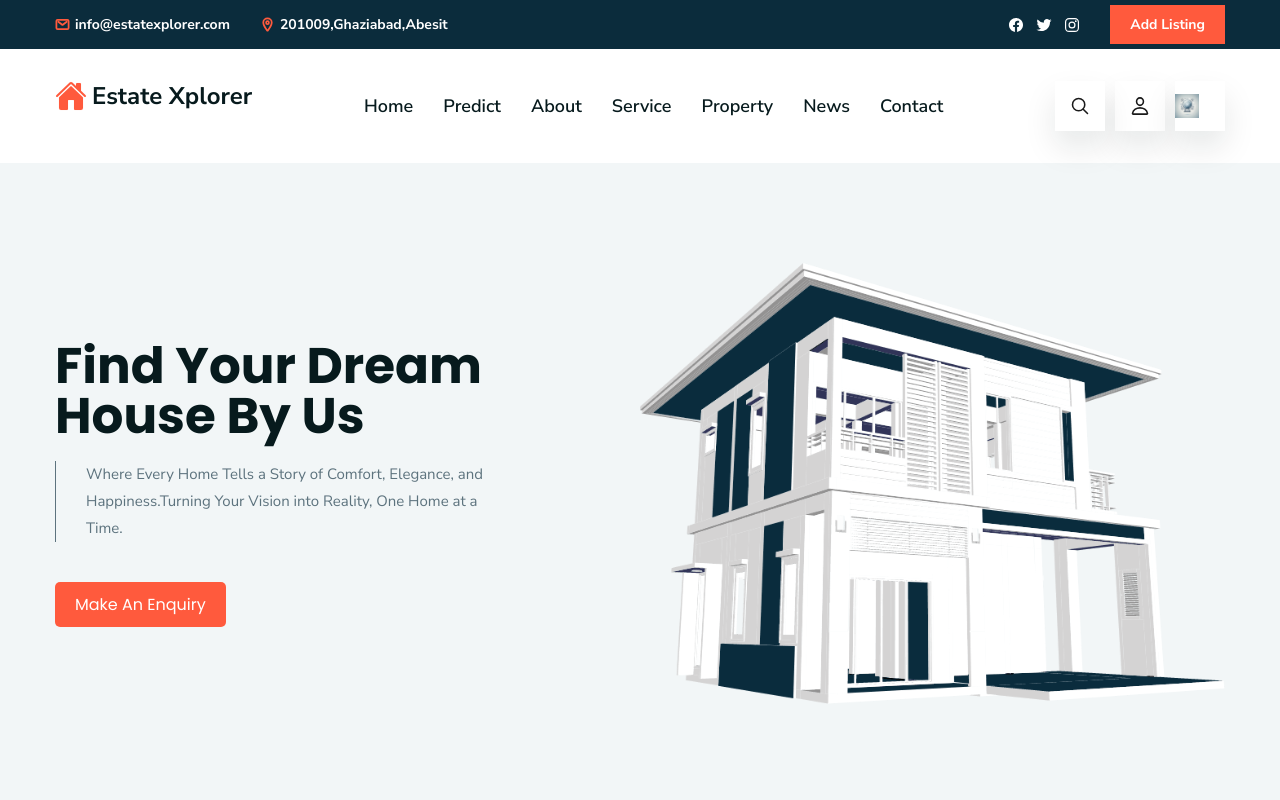
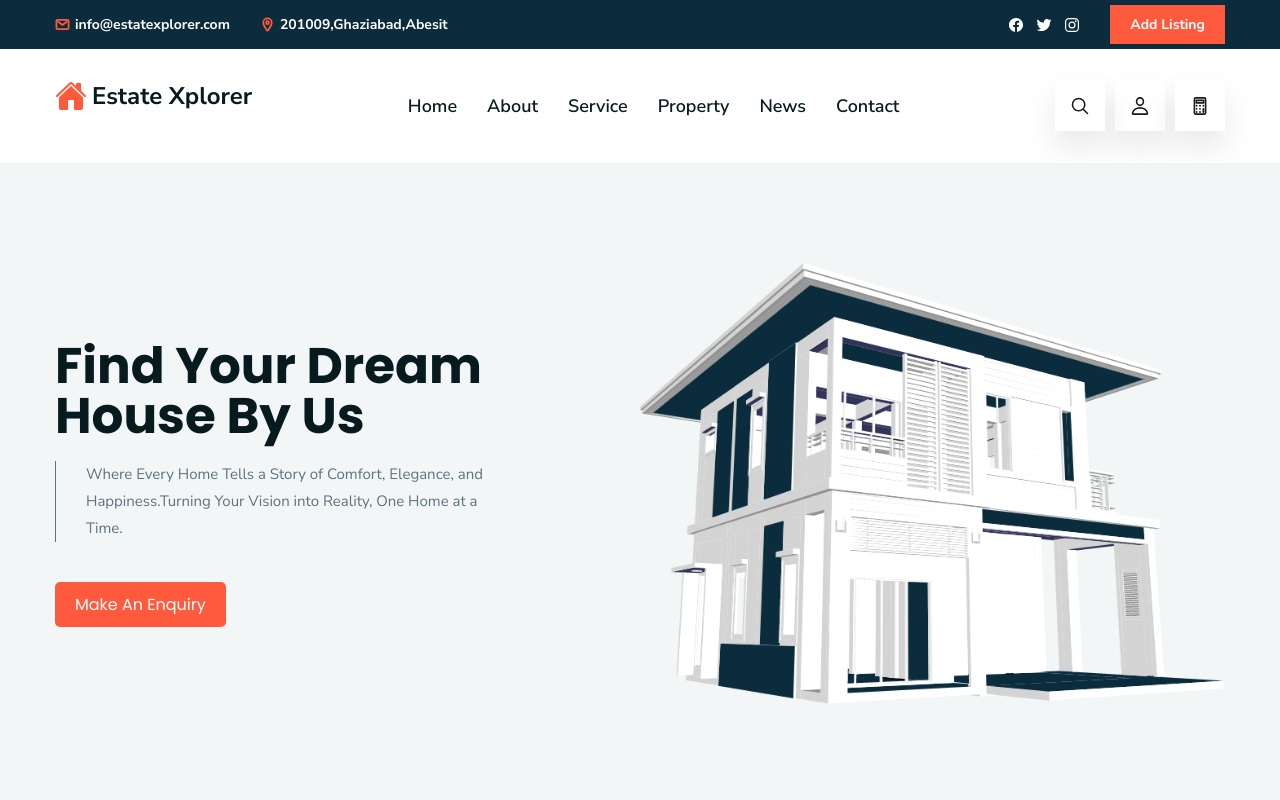
Before and after one commit to princeyadav08/Code-crushers, a plain HTML site: page index.html in a window 1280 px wide. Shown: the top 800 px of the page. Drawn offline with nearby package versions, Linux system fonts and the light colour scheme.

Commit message:
Update index.html

```diff
--- a/index.html
+++ b/index.html
@@ -136,9 +136,7 @@
                 <a href="#home" class="navbar-link" data-nav-link>Home</a>
               </li>
 
-              <li>
-                <a href="predictor.html" class="navbar-link" data-nav-link>Predict</a>
-              </li>
+
 
               <li>
                 <a href="#about" class="navbar-link" data-nav-link>About</a>
@@ -221,13 +219,17 @@
     <ion-icon name="person-outline"></ion-icon>
     <span>Profile</span>
   </button>
+  <button class="header-bottom-actions-btn" aria-label="Calculator" onclick="window.location.href='calculator.html'">
+    <ion-icon name="calculator-outline"></ion-icon>
+    <!-- <span>Calculator</span> -->
+  </button>
 
 
   <!-- Button for Prediction -->
-<button class="header-bottom-actions-btn" aria-label="Predict">
+<!-- <button class="header-bottom-actions-btn" aria-label="Predict">
   <img src="./assets/images/predict.jpg" alt="Predict" style="width: 24px; height: 24px; vertical-align: middle;">
   <span>Predict</span>
-</button>
+</button> -->
 
 <!-- Attribution for the prediction icon -->
 <!-- Prediction icon represented by 'predict.jpg' created with OpenAI's DALL-E -->
```
